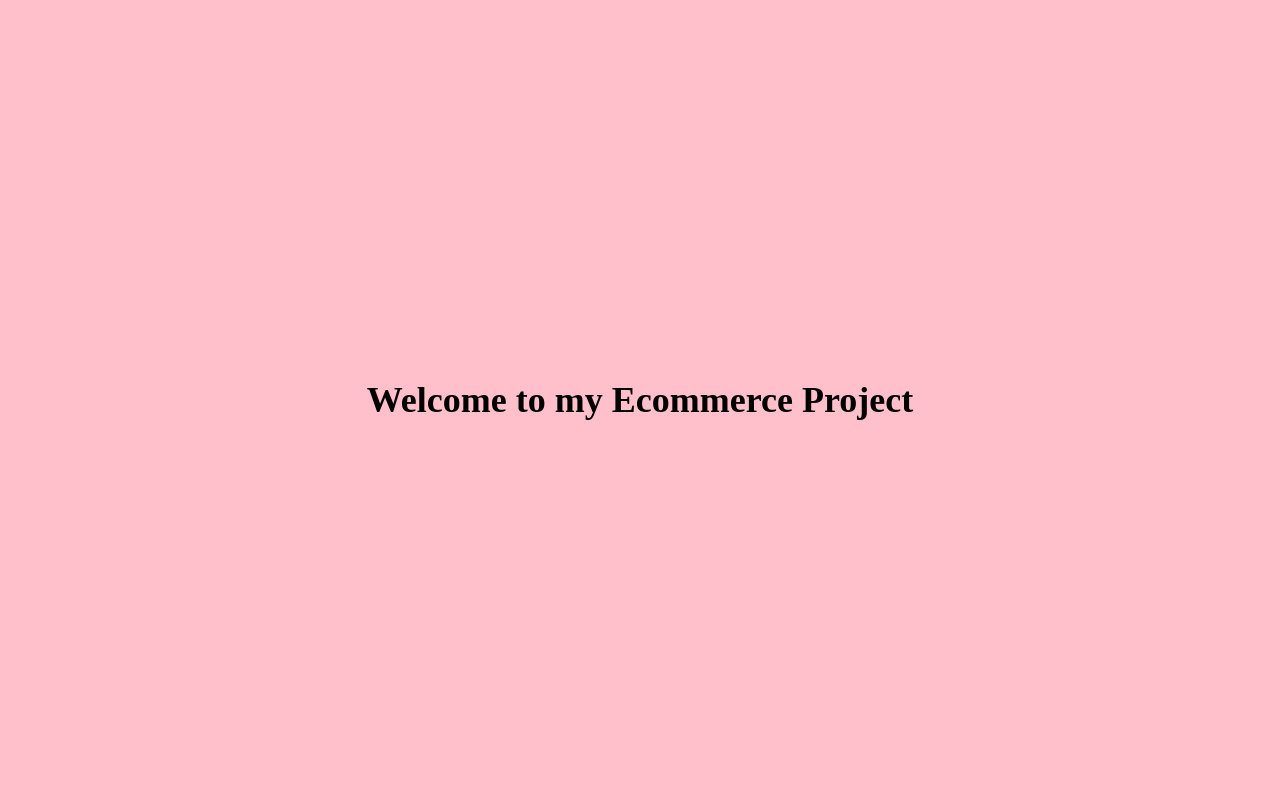
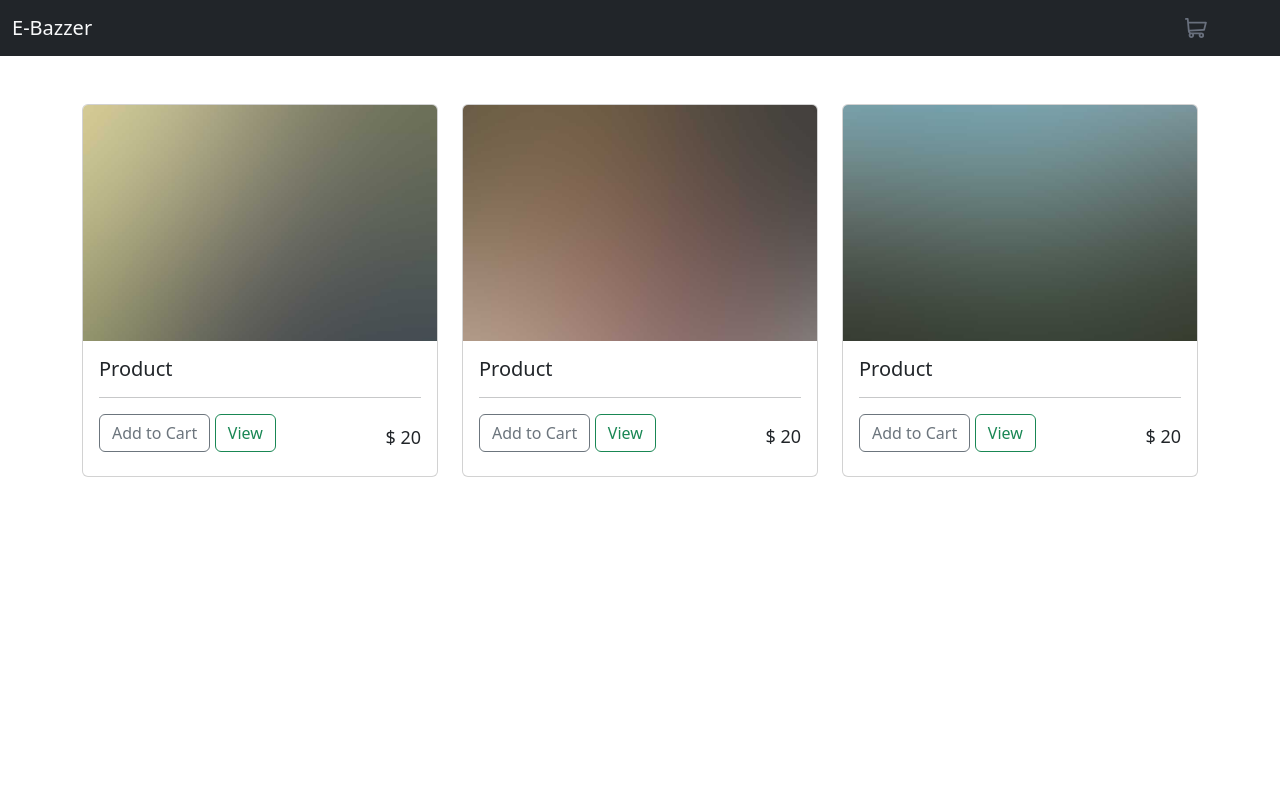
Before and after one commit to vikrantmalla/E-Bazzar_backend, a Django app: page / in a window 1280 px wide. Run offline with Django 4.2, Linux system fonts and the light colour scheme.

Commit message:
feat: add a content in store.html

```diff
--- a/static/css/style.css
+++ b/static/css/style.css
@@ -41,9 +41,7 @@ body {
   min-height: 100vh;
   text-rendering: optimizeSpeed;
   line-height: 1.5;
-  display: grid;
-  background-color: pink;
-  place-content: center;
+  background-color: #fff;
   font-size: 18px;
 }
 
--- /dev/null
+++ b/store/templates/store/main.html
@@ -0,0 +1,43 @@
+{% load static %}
+<!DOCTYPE html>
+<html>
+  <head>
+    <meta charset="utf-8" />
+    <meta http-equiv="X-UA-Compatible" content="IE=edge" />
+    <title>Ecommerce</title>
+    <meta name="viewport" content="width=device-width, initial-scale=1" />
+    <link
+      href="https://cdn.jsdelivr.net/npm/bootstrap@5.3.0-alpha3/dist/css/bootstrap.min.css"
+      rel="stylesheet"
+      integrity="sha384-KK94CHFLLe+nY2dmCWGMq91rCGa5gtU4mk92HdvYe+M/SXH301p5ILy+dN9+nJOZ"
+      crossorigin="anonymous"
+    />
+    <link
+      rel="stylesheet"
+      type="text/css"
+      href="{% static 'css/style.css' %}"
+    />
+  </head>
+  <body>
+    <header>
+      <div class="container-fluid bg-dark header-top">
+        <div>
+          <div class="row text-light py-3 justify-content-end align-items-center">
+            <div class="col-10 col-md-11">
+              <h5 class="mb-0">E-Bazzer</h5>
+            </div>
+            <div class="col-2 col-md-1">
+              <img class="m-0"  src="{% static 'images/icon-cart.svg' %}" alt="cart"/>
+            </div>
+          </div>
+        </div>
+      </div>
+    </header>
+    <section class="px-4">{% block content %} {% endblock content %}</section>
+    <script
+      src="https://cdn.jsdelivr.net/npm/bootstrap@5.3.0-alpha3/dist/js/bootstrap.bundle.min.js"
+      integrity="sha384-ENjdO4Dr2bkBIFxQpeoTz1HIcje39Wm4jDKdf19U8gI4ddQ3GYNS7NTKfAdVQSZe"
+      crossorigin="anonymous"
+    ></script>
+  </body>
+</html>
--- a/store/templates/store/store.html
+++ b/store/templates/store/store.html
@@ -1,14 +1,69 @@
-{% load static %}
+{% extends 'store/main.html' %} {% load static %}
 <!DOCTYPE html>
-<html>
-    <head>
-        <meta charset="utf-8">
-        <meta http-equiv="X-UA-Compatible" content="IE=edge">
-        <title>Ecommerce</title>
-        <meta name="viewport" content="width=device-width, initial-scale=1">
-        <link rel="stylesheet" type="text/css" href="{% static 'css/style.css' %}">
-    </head>
-    <body>
-        <h1>Welcome to my Ecommerce Project</h1>
-    </body>
-</html>
+{% block content %}
+<div class="container my-5">
+  <div class="row">
+    <div class="col-lg-4 col-md-6 mb-4">
+      <div class="card">
+        <img
+          src="{%static 'images/items1.jpg'%}"
+          class="card-img-top"
+          alt="items"
+        />
+        <div class="card-body">
+          <h5 class="card-title mb-0">Product</h5>
+          <hr class="my-3"/>
+          <div class="cta-wrapper d-flex flex-row align-items-center justify-content-between">
+            <div class="cta mb-2">
+                <button  class="btn btn-outline-secondary add-btn">Add to Cart</button>
+              <a class="btn btn-outline-success" href="#">View</a>
+            </div>
+            <p>$ 20</p>
+          </div>
+        </div>
+      </div>
+    </div>
+    <div class="col-lg-4 col-md-6 mb-4">
+        <div class="card">
+          <img
+            src="{%static 'images/items2.jpg'%}"
+            class="card-img-top"
+            alt="items"
+          />
+          <div class="card-body">
+            <h5 class="card-title mb-0">Product</h5>
+            <hr class="my-3"/>
+            <div class="cta-wrapper d-flex flex-row align-items-center justify-content-between">
+              <div class="cta mb-2">
+                  <button  class="btn btn-outline-secondary add-btn">Add to Cart</button>
+                <a class="btn btn-outline-success" href="#">View</a>
+              </div>
+              <p>$ 20</p>
+            </div>
+          </div>
+        </div>
+      </div>
+      <div class="col-lg-4 col-md-6 mb-4">
+        <div class="card">
+          <img
+            src="{%static 'images/items3.jpg'%}"
+            class="card-img-top"
+            alt="items"
+          />
+          <div class="card-body">
+            <h5 class="card-title mb-0">Product</h5>
+            <hr class="my-3"/>
+            <div class="cta-wrapper d-flex flex-row align-items-center justify-content-between">
+              <div class="cta mb-2">
+                  <button  class="btn btn-outline-secondary add-btn">Add to Cart</button>
+                <a class="btn btn-outline-success" href="#">View</a>
+              </div>
+              <p>$ 20</p>
+            </div>
+          </div>
+        </div>
+      </div>
+  </div>
+</div>
+
+{% endblock content %}
```
Also changed, not shown: static/images/icon-cart.svg (added), static/images/items1.jpg (added), static/images/items2.jpg (added), static/images/items3.jpg (added).
